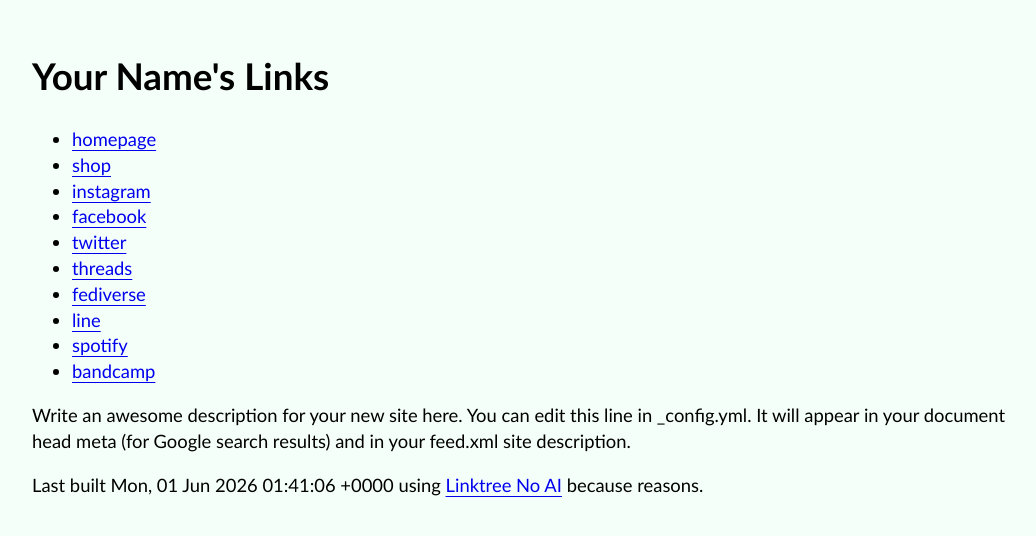
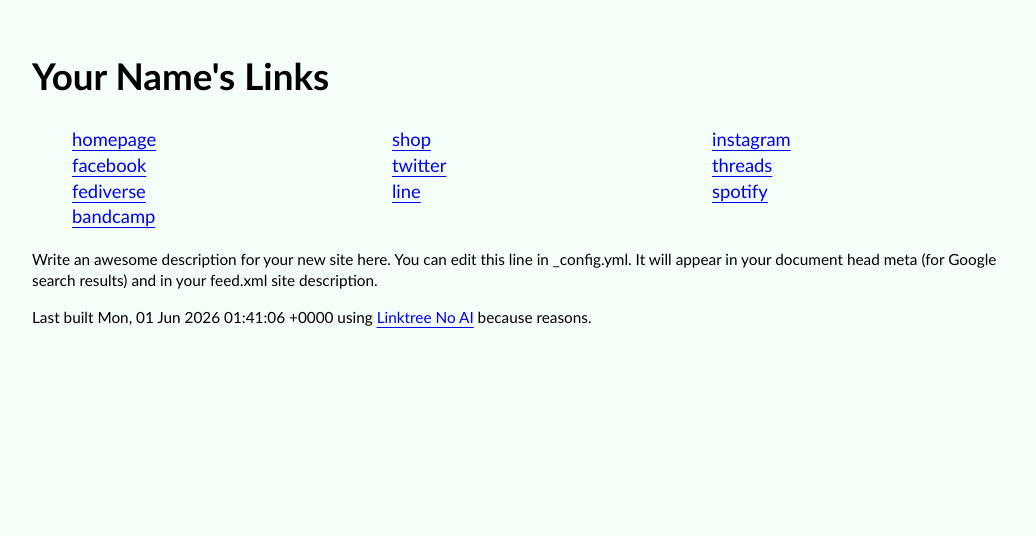
Before and after one commit to emceeaich/linktree-no-ai, a Jekyll site: the page built from index.md, in a window 1280 px wide. Shown: the top 536 px of the page, without its empty margins (108-1144 px from the left). Built offline with Jekyll 4.4.1, drawn with Linux system fonts in a browser that asks for light colours.

Commit message:
Lay out links as a dynamic grid

```diff
--- a/css/main.scss
+++ b/css/main.scss
@@ -12,3 +12,15 @@ body {
   text-underline-offset: 0.15lh;
   /* https://adactio.com/journal/22085 */
 }
+
+ul {
+  display: grid;
+  justify-content: center;
+  grid-template-columns: repeat(auto-fit,minmax(20vw, 1fr));
+  max-width: 100%;
+  list-style-type: "";
+}
+
+footer {
+  font-size: smaller;
+}
```
